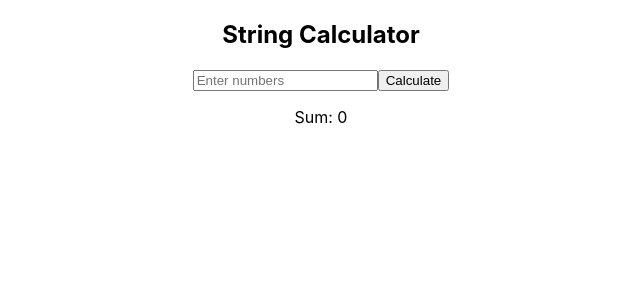
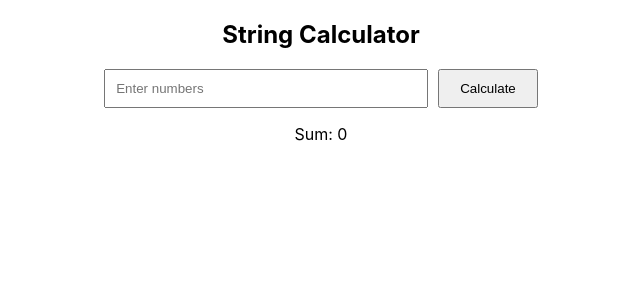
Before and after one commit to siddy0703/String_Calculator_V1, a React (Create React App) app in the folder string-calculator-v1/: page / in a window 1280 px wide. Shown: the top 300 px of the page, without its empty margins (319-959 px from the left). Built offline with nearby package versions, Linux system fonts and the light colour scheme.

Commit message:
Inline styling of the div, inputbox, button

```diff
--- a/string-calculator-v1/src/components/StringCalculator.js
+++ b/string-calculator-v1/src/components/StringCalculator.js
@@ -2,14 +2,15 @@ import React from "react";
 
 const StringCalculator = () => {
     return (
-        <div>
+        <div style={{ textAlign: "center", marginTop: "20px" }}>
             <h2>String Calculator</h2>
             <input
                 type="text"
                 value={''}
                 placeholder="Enter numbers"
+                style={{ padding: "10px", width: "300px" }}
             />
-            <button>
+            <button style={{ marginLeft: "10px", padding: "10px 20px" }}>
                 Calculate
             </button>
             <p>Sum: 0</p>
```
